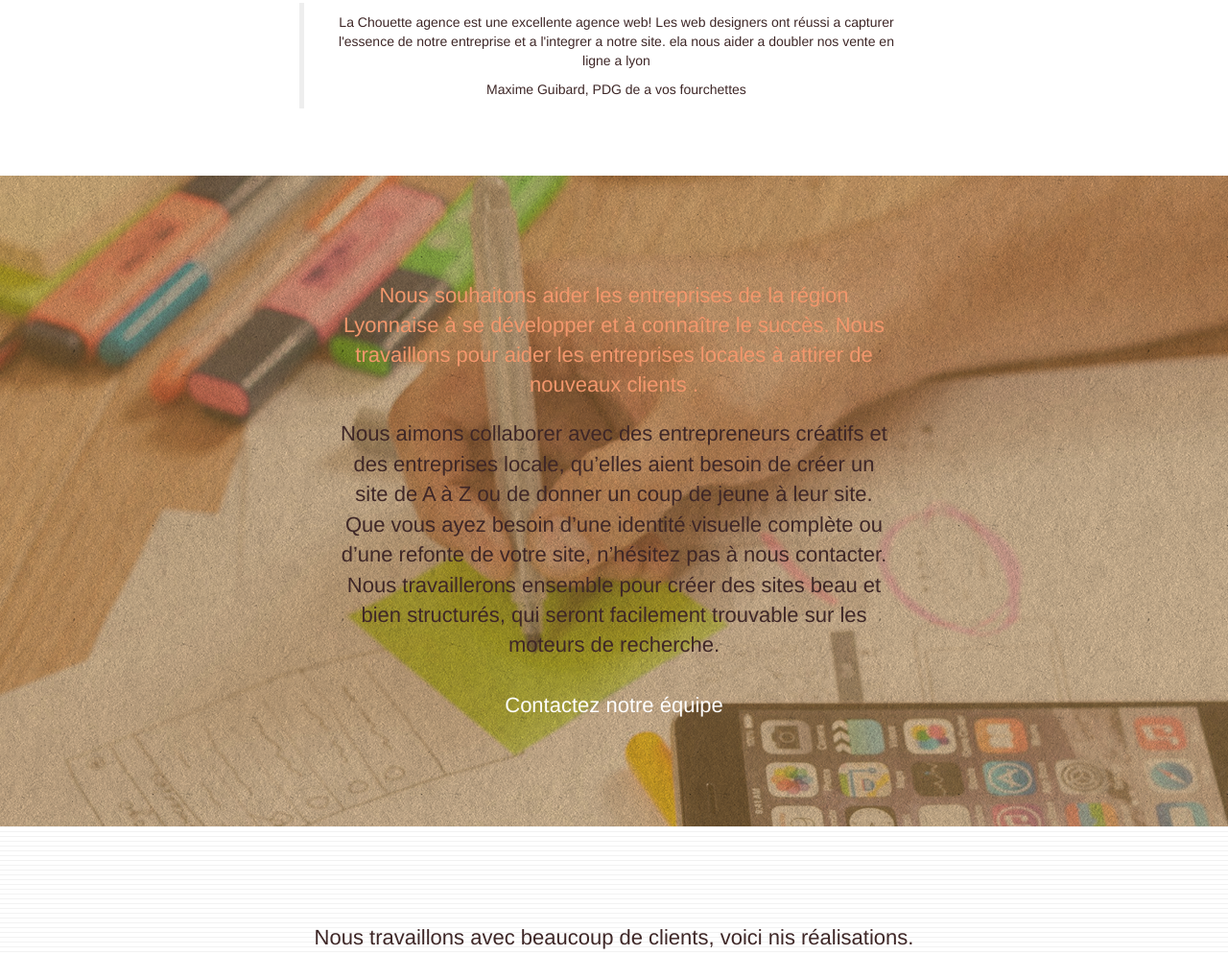
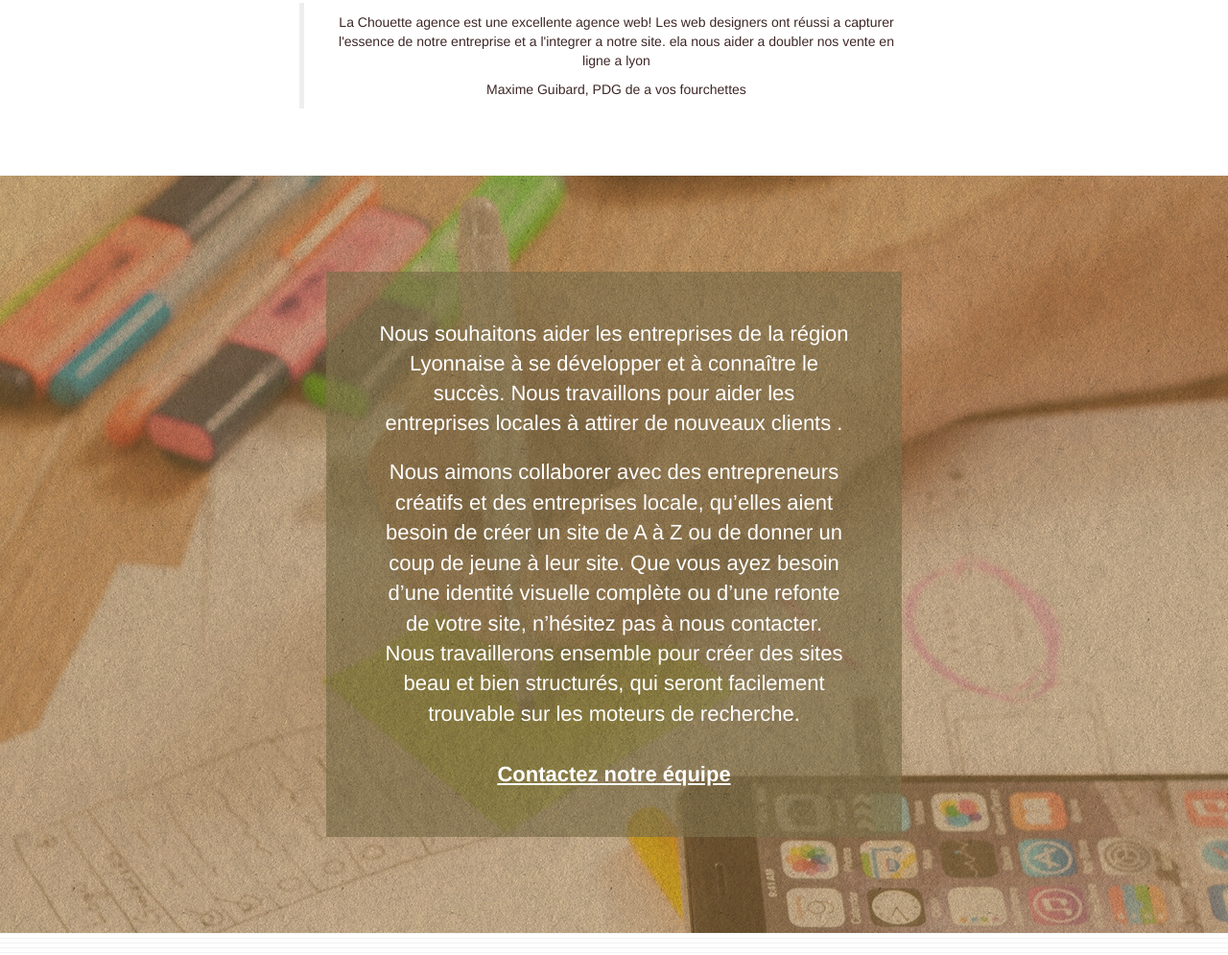
Before and after one commit to globedjill/laChouetteAgence_2, a website: page index.html in a window 1280 px wide. Shown: the part 1008-2003 px from the top of the page at 96% size. Drawn offline with Linux system fonts and the light colour scheme.

Commit message:
remasterisation page 2 contact

```diff
--- a/index.html
+++ b/index.html
@@ -128,15 +128,15 @@
 			</section>
 			<!-- bloc-2-services END -->
 			<!-- bloc-3-what-i-do -->
-			<section class="bloc tc-white bgc-atomic-tangerine bg-presentation d-bloc bloc-bg-texture texture-paper b-parallax">
+			<section class="bloc tc-white bgc-atomic-tangerine bg-presentation d-bloc bloc-bg-texture texture-paper b-parallax"id="bloc-3-what-i-do">
 				<div class="container bloc-lg">
 					<div class="row tight-width-whitespace black-background">
 						<div class="col-sm-12">
 							<h2 class="mg-md text-center tc-white">
-								Nous souhaitons aider les entreprises de la région Lyonnaise à se développer et à connaître le succès. Nous travaillons pour aider les entreprises locales à attirer de nouveaux clients .<br>
+								Nous souhaitons aider les entreprises de la région Lyonnaise à se développer et à connaître le succès. Nous travaillons pour aider les entreprises locales à attirer de nouveaux clients .
 							</h2>
 							<p class="text-center white">
-								Nous aimons collaborer avec des entrepreneurs créatifs et des entreprises locale, qu’elles aient besoin de créer un site de A à Z ou de donner un coup de jeune à leur site. Que vous ayez besoin d’une identité visuelle complète ou d’une refonte de votre site, n’hésitez pas à nous contacter. Nous travaillerons ensemble pour créer des sites beau et bien structurés, qui seront facilement trouvable sur les moteurs de recherche. <br><br><a class="ltc-white bold-link" href="page2.html">Contactez notre équipe</a><br>
+								Nous aimons collaborer avec des entrepreneurs créatifs et des entreprises locale, qu’elles aient besoin de créer un site de A à Z ou de donner un coup de jeune à leur site. Que vous ayez besoin d’une identité visuelle complète ou d’une refonte de votre site, n’hésitez pas à nous contacter. Nous travaillerons ensemble pour créer des sites beau et bien structurés, qui seront facilement trouvable sur les moteurs de recherche. <br><br><a class="ltc-white bold-link" href="contact.html">Contactez notre équipe</a><br>
 							</p>
 						</div>
 					</div>
--- a/style2.css
+++ b/style2.css
@@ -843,7 +843,7 @@ nav .caret
   }
 .tc-white
   {
-  color: #F3976C !important;
+  color: #ffffff !important;
   }
 .ltc-white
   {
@@ -863,8 +863,13 @@ nav .caret
   }
 .white
   {
-  color: #3e2727 !important;
+  color: #ffffff !important;
   }
+  .bold-link {
+    font-weight: 900;
+    text-decoration: underline!important;
+}
+
 
 /*images background*/
 .bg-dots-bg
@@ -883,6 +888,10 @@ nav .caret
   {
   background-image: url("img/image-de-presentation.jpg");
   }
+.black-background {
+    background-color: rgba(165, 147, 99, 0.7);
+    padding: 40px 40px 40px 40px;
+}
 
 /*Media*/
 @media (max-width: 1024px) {
```
Also changed, not shown: contact.html (+10 -14 lines).
